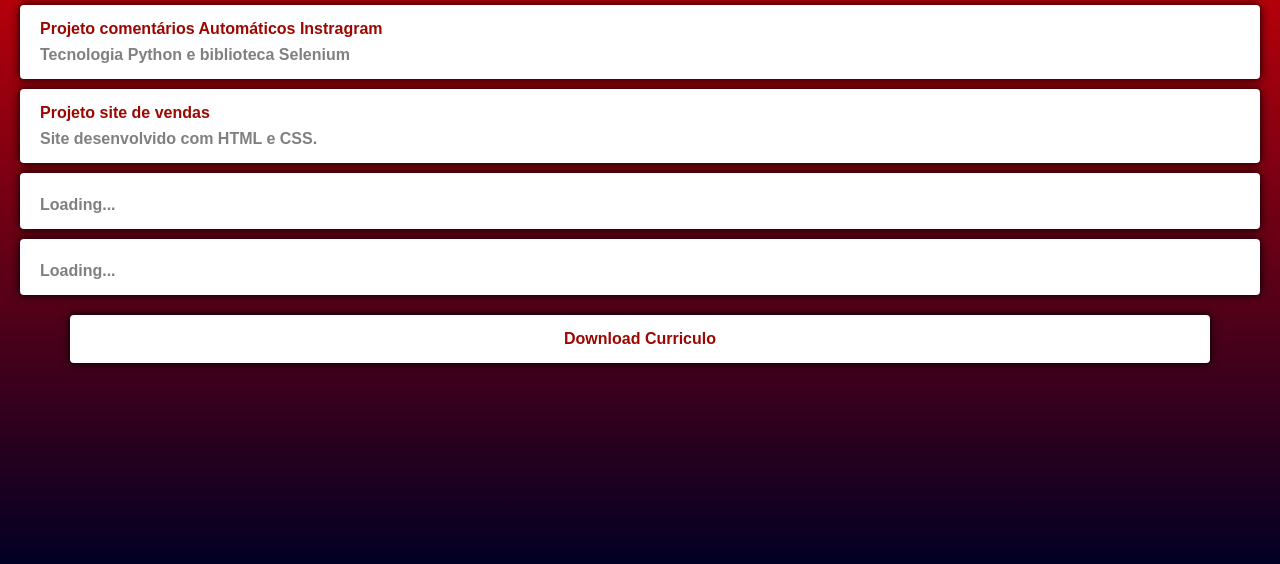
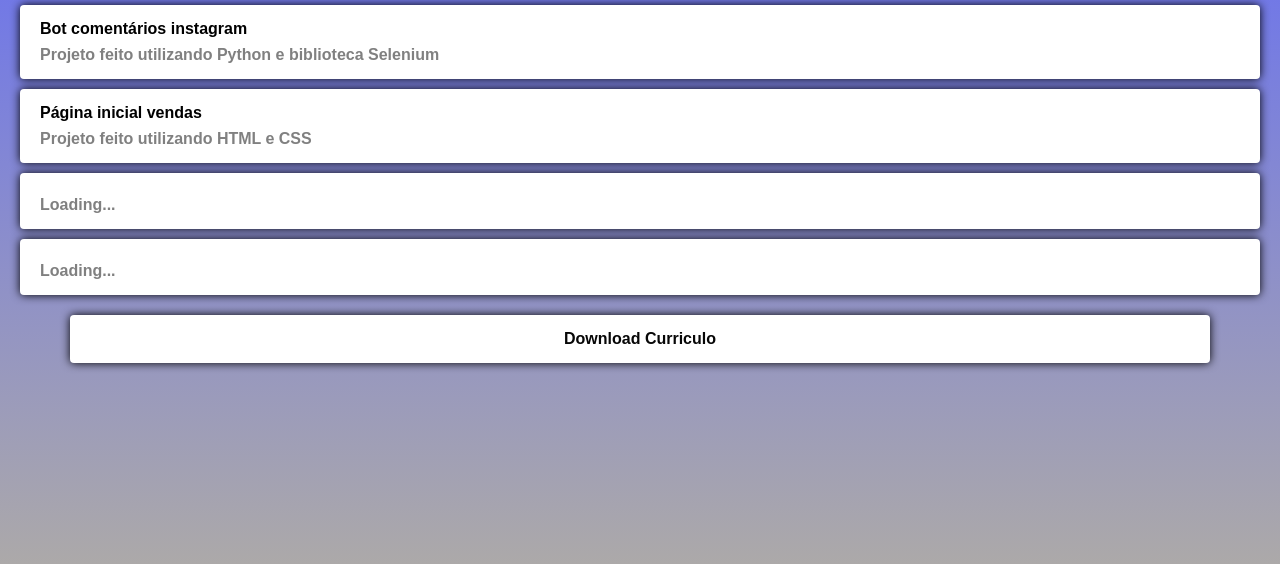
Before and after one commit to Vsleocadio/leocadiotree, a plain HTML site: page index.html in a window 1280 px wide. Shown: the part 256-820 px from the top of the page. Drawn offline with Linux system fonts and the light colour scheme.

Commit message:
2º commit
2º commit

```diff
--- a/css/style.css
+++ b/css/style.css
@@ -5,15 +5,15 @@
 
 html, body {
     height: 100%;
-    background: rgb(255,0,0);
-    background: linear-gradient(180deg, rgba(255,0,0,1) 0%, rgba(2,0,36,1) 100%);
+    background: rgb(90,101,255);
+    background: linear-gradient(180deg, rgba(90,101,255,1) 0%, rgba(172,169,169,1) 100%);
 
 }
 
 body {
     font-family: 'Raleway', sans-serif;
-    background: rgb(255,0,0);
-    background: linear-gradient(180deg, rgba(255,0,0,1) 0%, rgba(2,0,36,1) 100%);
+    background: rgb(90,101,255);
+    background: linear-gradient(180deg, rgba(90,101,255,1) 0%, rgba(172,169,169,1) 100%);
     color:white;
 }
 
@@ -21,7 +21,7 @@ body {
     width: 80px;
     border-radius: 50px;
     border: 3px solid white;
-    box-shadow: 0 0 20px black;
+    box-shadow: 0 0 20px rgb(255, 255, 255);
 }
 
 h1{
@@ -77,13 +77,13 @@ h3{
     border-radius: 4px;
     text-decoration: none;
     box-shadow: 0 0 10px black;
-    color: rgb(156, 7, 2);
+    color: rgb(0, 0, 0);
     font-weight: bold;
 }
 
 .links-list li a:hover {
-    background: rgb(121,9,9);
-    background: linear-gradient(86deg, rgba(121,9,9,1) 0%, rgba(0,0,0,1) 100%);
+    background: rgb(90,101,255);
+    background: linear-gradient(101deg, rgba(90,101,255,1) 0%, rgba(255,255,255,1) 100%);
 }
 
 #curriculo {
@@ -96,15 +96,15 @@ h3{
     border-radius: 4px;
     text-decoration: none;
     box-shadow: 0 0 10px black;
-    color: rgb(156, 7, 2);
+    color: rgb(7, 7, 7);
     font-weight: bold;
     text-align: center;
 
 }
 
 #curriculo:hover {
-    background: rgb(121,9,9);
-    background: linear-gradient(86deg, rgba(121,9,9,1) 0%, rgba(0,0,0,1) 100%);
+    background: rgb(90,101,255);
+    background: linear-gradient(101deg, rgba(90,101,255,1) 0%, rgba(255,255,255,1) 100%);
 
 }
 
--- a/index.html
+++ b/index.html
@@ -37,7 +37,7 @@
             </a>
         </li>
         <li>
-            <a href="https://github.com/megaturbox1">
+            <a href="https://github.com/Vsleocadio">
                 <img src="img/github.svg" alt="Github">
             </a>
         </li>
@@ -51,15 +51,15 @@
 
     <ul class="links-list">
         <li>
-            <a href="https://github.com/megaturbox1/leocadiobot">
-                Projeto comentários Automáticos Instragram
-                <span>Tecnologia Python e biblioteca Selenium</span>
+            <a href="https://github.com/Vsleocadio/leocadiobot">
+                Bot comentários instagram
+                <span>Projeto feito utilizando  Python e biblioteca Selenium</span>
             </a>
         </li>
         <li>
-            <a href="https://github.com/megaturbox1/shopping-grande-rio-website">
-                Projeto site de vendas
-                <span>Site desenvolvido com HTML e CSS.</span>
+            <a href="https://github.com/Vsleocadio/shopping-grande-rio-website">
+                Página inicial vendas
+                <span>Projeto feito utilizando HTML e CSS</span>
             </a>
         </li>
         <li >
```
